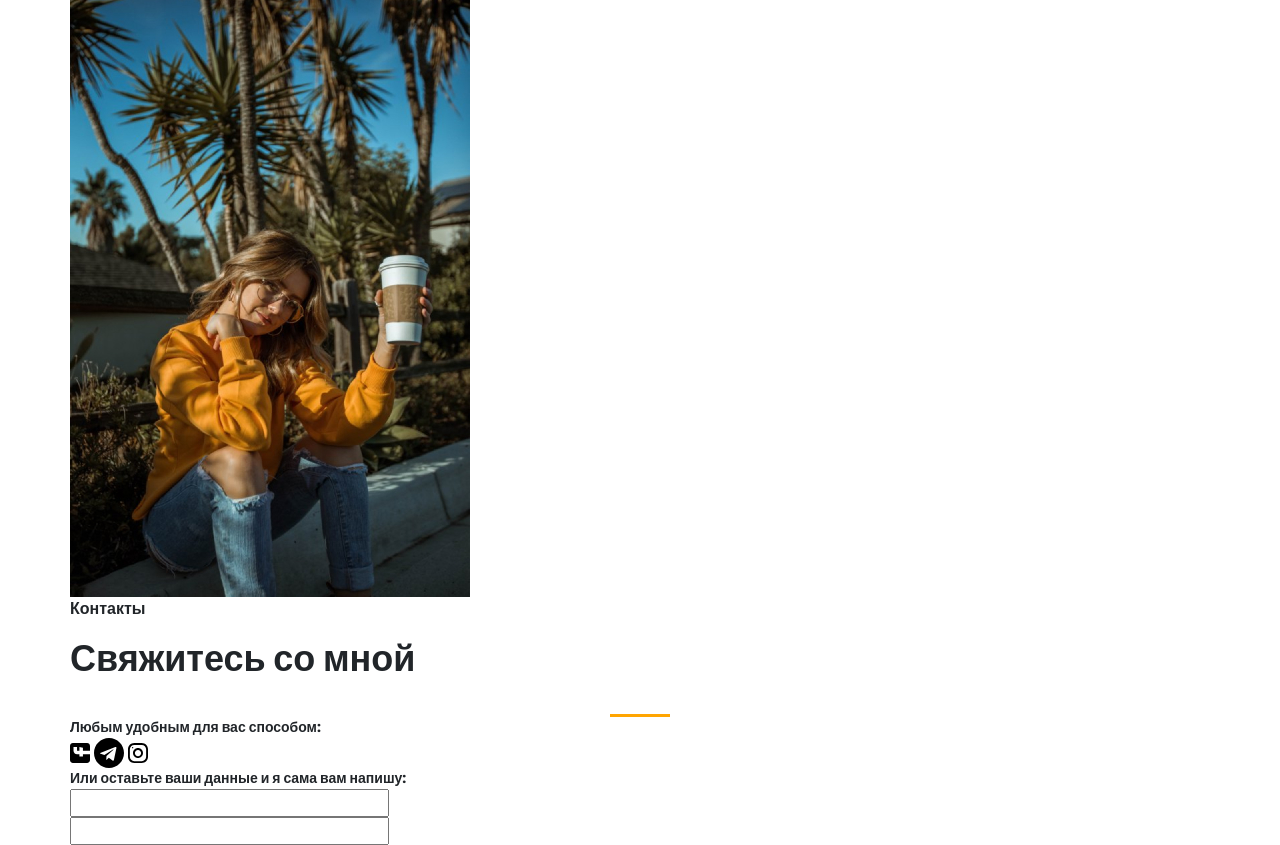
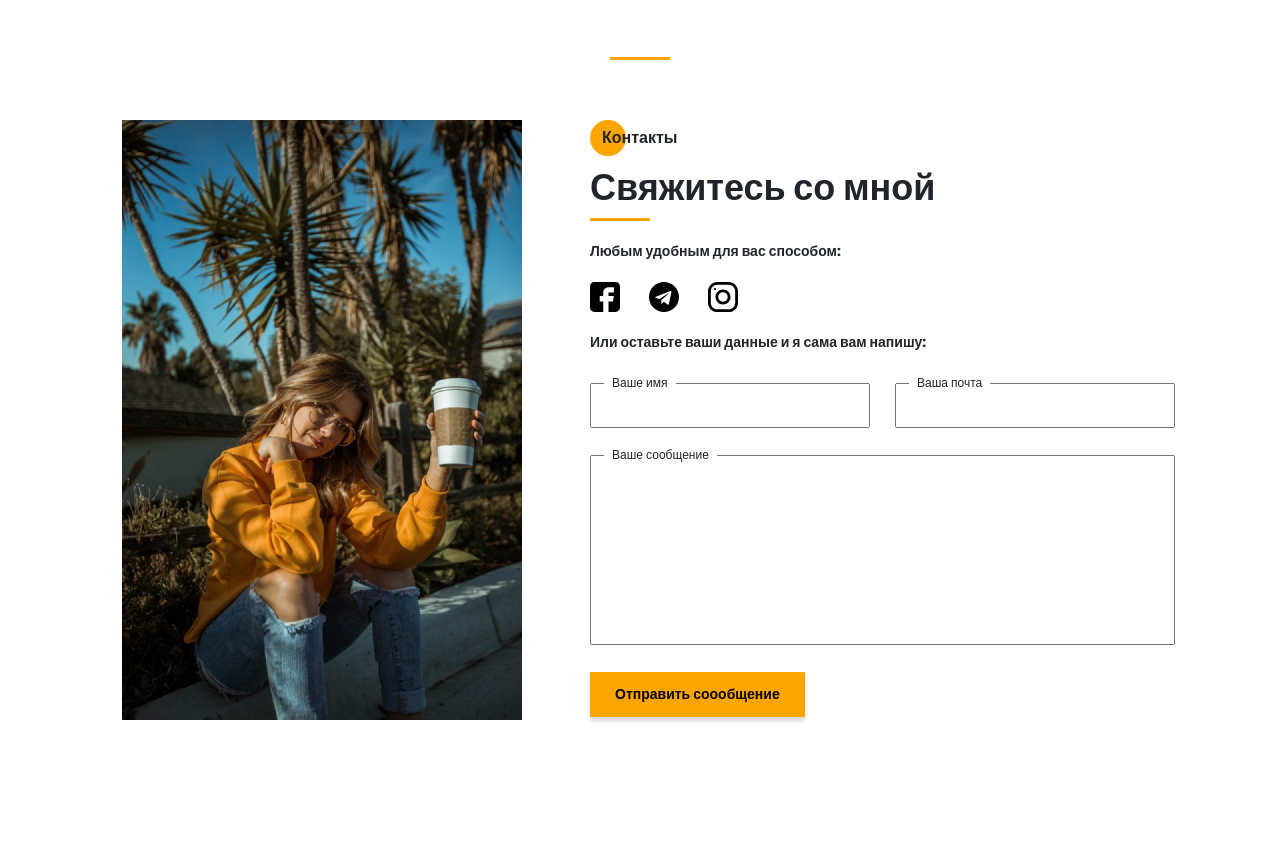
Before and after one commit to izzatPro/hilola_porfolio, a website: page src/index.html in a window 1280 px wide. Shown: the part 4256-5101 px from the top of the page. After the commit the page ends 5066 px from the top, so only its background shows below. Drawn offline with nearby package versions, Linux system fonts and the light colour scheme; files that its build step writes are made by us from their sources; files whose address does not match are found by name.

Commit message:
I finished email section without validation

```diff
--- a/src/index.html
+++ b/src/index.html
@@ -363,11 +363,14 @@
 
         </div>
 
+        <div class="divider"></div>
     </section>
+
 
 
     <section class="contacts">
         <div class="container">
+
             <div class="contacts__wrapper">
                 <div class="contacts__photo">
                     <img src="img/main_photo.jpg" alt="">
@@ -381,9 +384,9 @@
                         Любым удобным для вас способом:
                     </div>
                     <div class="contacts__social">
-                        <a href="" class="contacts___link"><img src="icons/social/facebook.svg" alt="facebook"></a>
-                        <a href="" class="contacts___link"><img src="icons/social/telegram.svg" alt="telegram"></a>
-                        <a href="" class="contacts___link"><img src="icons/social/instagram.svg" alt="instagram"></a>
+                        <a href="" class="contacts__link"><img src="icons/social/Facebook_rotate.svg" alt="facebook"></a>
+                        <a href="" class="contacts__link"><img src="icons/social/telegram.svg" alt="telegram"></a>
+                        <a href="" class="contacts__link"><img src="icons/social/instagram.svg" alt="instagram"></a>
                     </div>
 
                     <div class="title title_fz14 contacts__text">
@@ -392,18 +395,23 @@
 
                     <form action="" class="contacts__form">
                         <div class="contacts__input">
-                            <input id="name" type="text">
-                            <label for="name"></label>
+                            <input name="name" id="name" type="text">
+                            <label for="name">Ваше имя</label>
                         </div>
 
                         <div class="contacts__input">
-                            <input id="email" type="email">
-                            <label for="email"></label>
+                            <input name="email" id="email" type="email">
+                            <label for="email">Ваша почта</label>
                         </div>
 
                         <div class="contacts__textarea">
+                                <textarea name="text" id="text" ></textarea>
+                                <label for="text">Ваше сообщение</label>
+                        </div>
+                        <div>
+                            <button class="contacts__btn btn">Отправить соообщение</button>
+                        </div>
 
-                        </div>
                     </form>
                 </div>
 
--- /dev/null
+++ b/src/sass/blocks/_contacts.scss
@@ -0,0 +1,79 @@
+.contacts {
+    padding-top: 60px;
+    padding-bottom: 90px;
+    &__wrapper {
+        padding: 0 35px 0 52px;
+        display: grid;
+        grid-template-columns: 400px 585px;
+        justify-content: space-between;
+    }
+    &__photo {
+        img {
+            width: 100%;
+        }
+    }
+    &__descr{
+        padding-top: 6px;
+        .divider{
+            margin: 0;
+        }
+    }
+    &__title {
+        position: relative;
+        @include before_circle;
+        padding-left: 12px;
+    }
+    &__text , &__social {
+        margin-top: 20px;
+    }
+    &__link {
+        margin-right: 25px;
+        img {
+            min-width: 30px;
+            min-height: 30px;
+        }
+    }
+    &__form{
+        margin-top: 30px;
+        display: grid;
+        grid-template: 45px 190px 45px / repeat(2, 280px);
+        justify-content: space-between;
+        row-gap: 27px;
+        label {
+            position: absolute;
+            height: 18px;
+            padding: 0 8px;
+            background-color: white;
+            font-size: 12px;
+            display: block;
+            margin-bottom: 0px;
+            top: -9px;
+            left: 14px;
+        }
+    }
+    &__input {
+        position: relative;
+        input {
+            width: 100%;
+            height: 100%;
+            padding: 0 20px;
+            font-size: 12;
+        }
+    }
+    &__textarea {
+        grid-column: 1 / 3;
+        position: relative;
+        textarea {
+            width: 100%;
+            height: 100%;
+            resize: none;
+            padding: 20px;
+            font-size: 12px;
+        }
+    }
+    &__btn {
+        border: none;
+        font-size: 14px;
+        font-weight: bold;
+    }
+}
--- a/src/sass/blocks/_portfolio.scss
+++ b/src/sass/blocks/_portfolio.scss
@@ -1,5 +1,8 @@
 .portfolio {
     padding-top: 120px;
+   .container{
+    margin-bottom: 60px;
+   }
     &__wrapper {
         margin-top: 60px;
         display: grid;
--- a/src/sass/style.scss
+++ b/src/sass/style.scss
@@ -29,3 +29,4 @@
 @import 'blocks/resume';
 @import 'blocks/skills';
 @import 'blocks/portfolio';
+@import 'blocks/contacts'
```
Also changed, not shown: dist/css/style.min.css, dist/icons/social/Facebook_rotate.svg (added), dist/index.html, src/icons/social/Facebook_rotate.svg (added).
